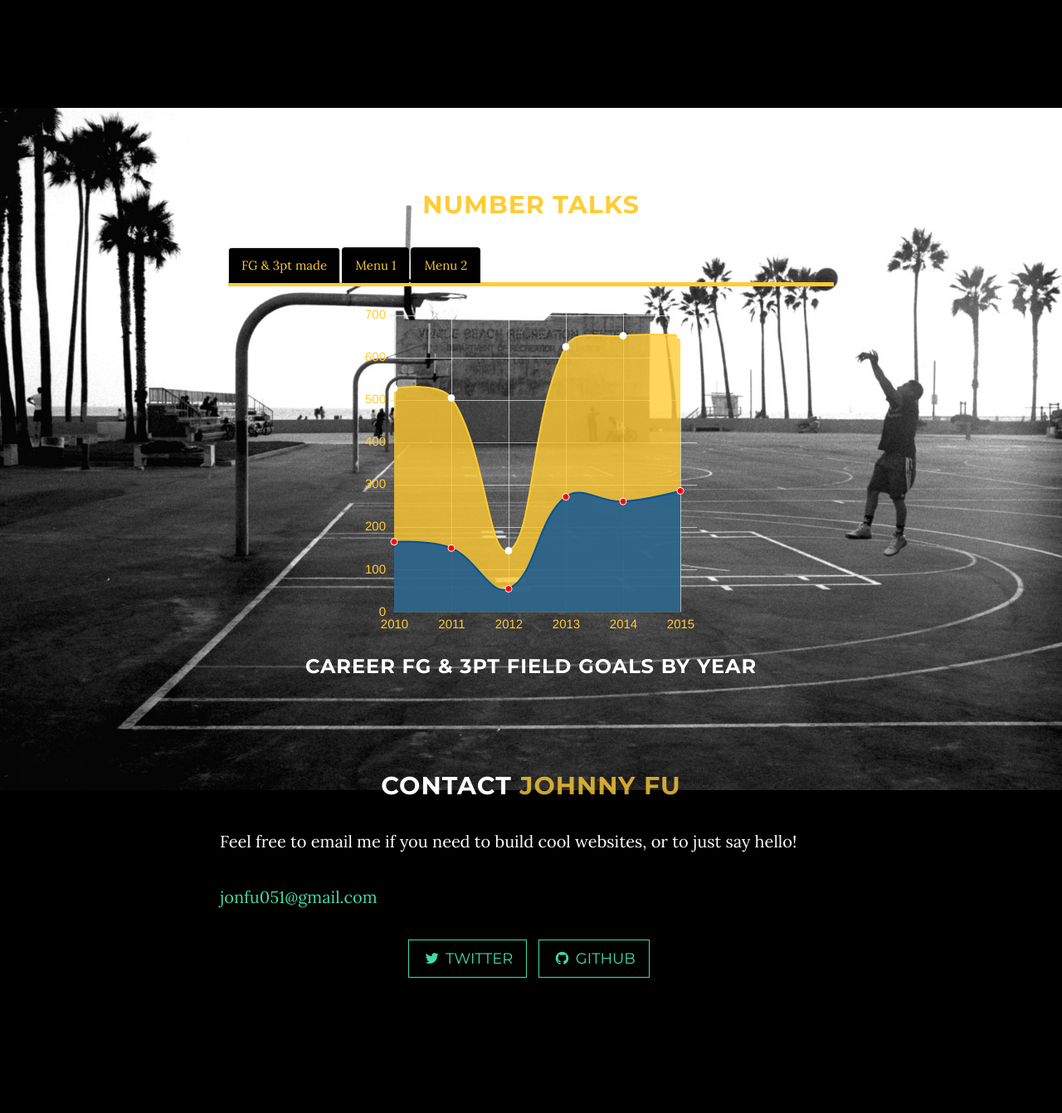
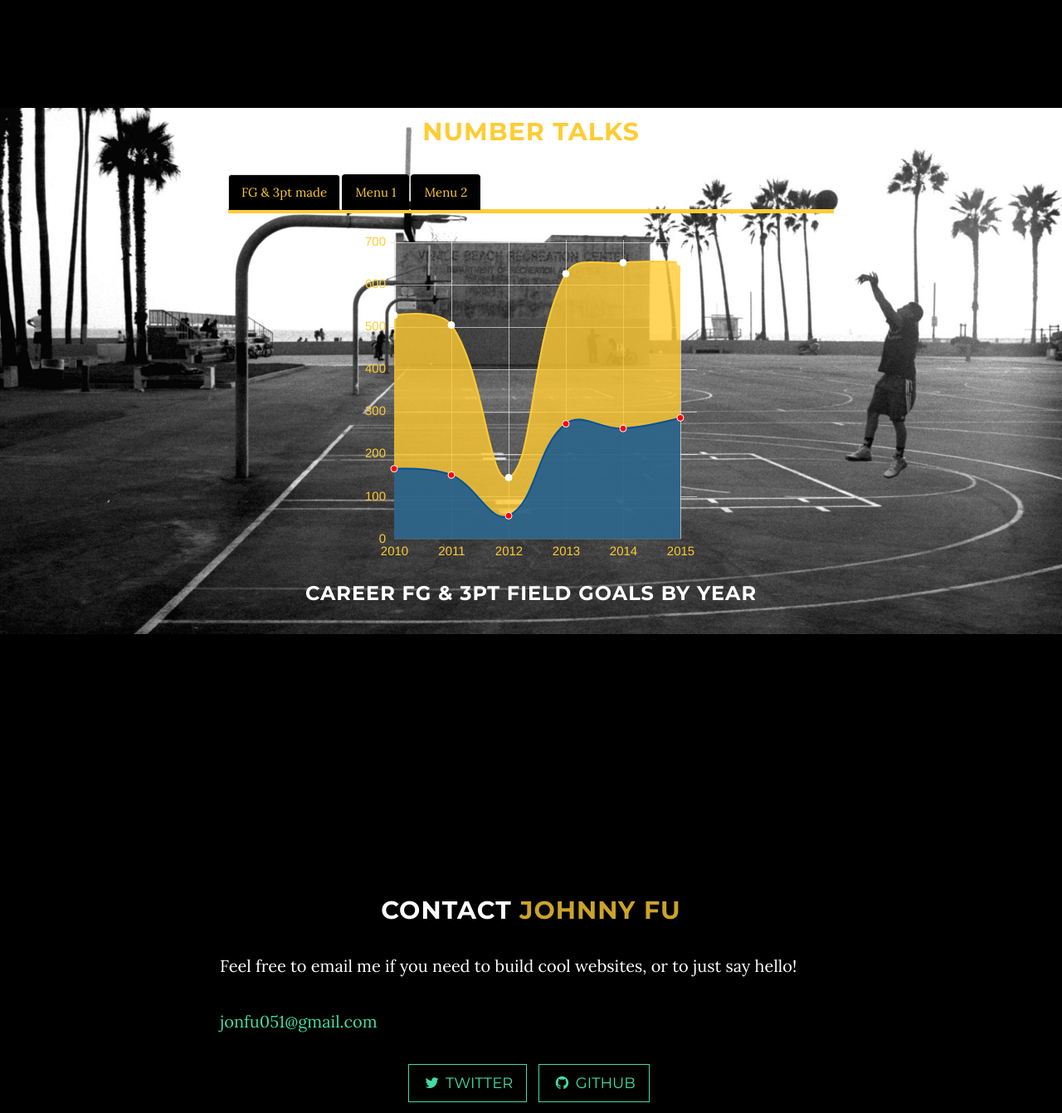
Before and after one commit to jonfu051/Stephen-Curry-, a plain HTML site: page index.html in a window 1280 px wide. Shown: the part 1520-2861 px from the top of the page at 83% size. Drawn offline with Linux system fonts and the light colour scheme.

Commit message:
stat and contact section position fixed

```diff
--- a/css/grayscale.css
+++ b/css/grayscale.css
@@ -265,7 +265,7 @@ a:focus {
 
 .stats-section {
     width: 100%;
-    padding: 50px 0;
+    padding-top: 12px;
     color: #fff;
     background: url(../img/streetbasketball.jpg) no-repeat center center scroll;
     background-color: #000;
@@ -288,9 +288,9 @@ a:focus {
 
     }
 
-    .stats-section {
+/*    .stats-section {
         padding: 100px 0;
-    }
+    }*/
 
     #map {
         height: 400px;
@@ -399,7 +399,7 @@ body {
 }
 
 .content-contact-section {
-    padding-top: 50px;
+    padding-top: 200px;
     height: 80vh;
 }
 
```
Also changed, not shown: index.html (+1 -2 lines).
